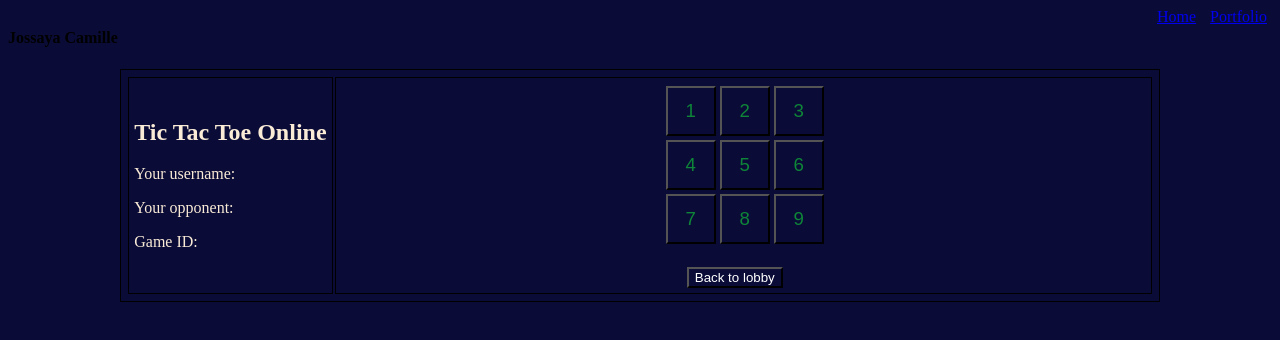
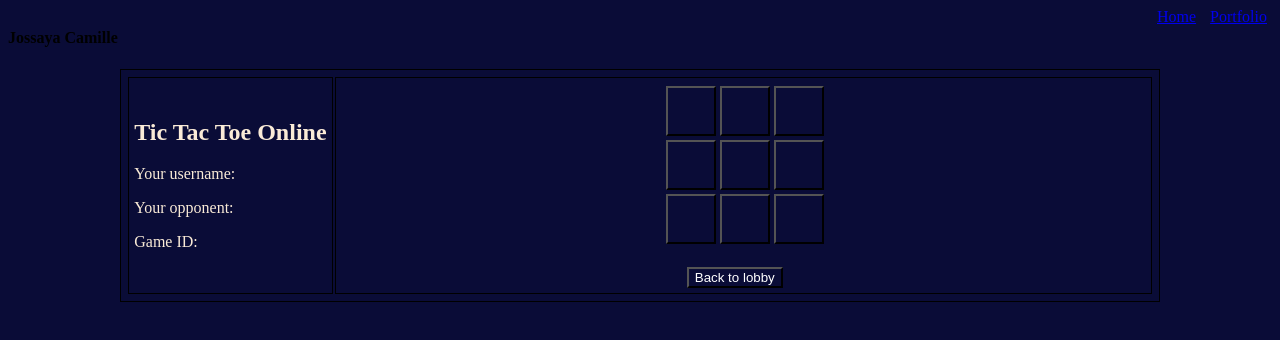
Before and after one commit to jcamille2023/tictactoe, a plain HTML site: page play/join.html in a window 1280 px wide. Drawn offline with Linux system fonts and the light colour scheme; no server answers.

Commit message:
Update join.html

```diff
--- a/play/join.html
+++ b/play/join.html
@@ -46,35 +46,35 @@
 
     <tbody><tr>
     <td width="33.3%">
-      <button class="box" id="button_1" onclick="">1</button>
+      <button class="box" id="button_1" onclick=""></button>
     </td>
     <td width="33.3%">
-      <button class="box" id="button_2" onclick="">2</button>
+      <button class="box" id="button_2" onclick=""></button>
     </td>
     <td width="33.3%">
-      <button class="box" id="button_3" onclick="">3</button>
+      <button class="box" id="button_3" onclick=""></button>
     </td>
   </tr>
   <tr>
     <td width="33.3%">
-      <button class="box" id="button_4" onclick="">4</button>
+      <button class="box" id="button_4" onclick=""></button>
     </td>
     <td width="33.3%">
-      <button class="box" id="button_5" onclick="">5</button>
+      <button class="box" id="button_5" onclick=""></button>
     </td>
     <td width="33.3%">
-      <button class="box" id="button_6" onclick="">6</button>
+      <button class="box" id="button_6" onclick=""></button>
     </td>
   </tr>
   <tr>
     <td width="33.3%">
-      <button class="box" id="button_7" onclick="">7</button>
+      <button class="box" id="button_7" onclick=""></button>
     </td>
     <td width="33.3%">
-      <button class="box" id="button_8" onclick="">8</button>
+      <button class="box" id="button_8" onclick=""></button>
     </td>
     <td width="33.3%">
-      <button class="box" id="button_9" onclick="">9</button>
+      <button class="box" id="button_9" onclick=""></button>
     </td>
   </tr>
 </tbody></table>
```
